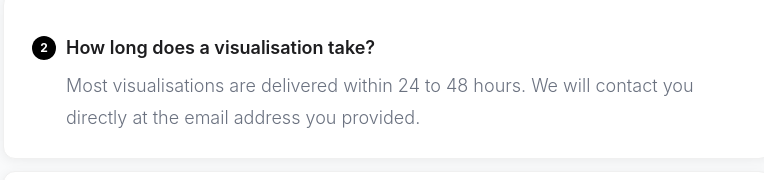
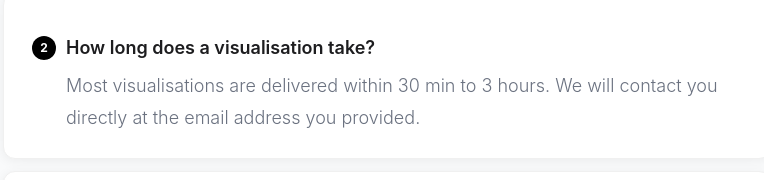
Before and after one commit to visualiserstudios1-rgb/Rim-Visualization, a React (Create React App) app: page / in a window 1280 px wide. Shown: the part 2990-3170 px from the top of the page, without its empty margins (253-1017 px from the left). Built offline with nearby package versions, Linux system fonts and the light colour scheme.

Commit message:
HomePage.js

```diff
--- a/src/pages/HomePage.js
+++ b/src/pages/HomePage.js
@@ -180,10 +180,10 @@ export function HomePage({ isMobile, isTablet, page, setPage, menuOpen, setMenuO
           <h2 style={{ fontSize: headingFontSize, fontWeight: '300', color: 'black', marginBottom: isMobile ? '24px' : '48px', textAlign: 'center' }}>Showcase Gallery</h2>
           <div style={{ display: 'grid', gridTemplateColumns: galleryColumns, gap: galleryGap }}>
             {[
-              { src: 'https://i.imgur.com/nsyAAcp.png', alt: 'Black rims' },
+              { src: 'https://i.imgur.com/uqinPfy.png', alt: 'Black rims' },
               { src: 'https://i.imgur.com/f2jT8fm.png', alt: 'Silver rims' },
               { src: 'https://i.imgur.com/fSkiCJy.png', alt: 'Chrome rims' },
-              { src: 'https://i.imgur.com/uqinPfy.png', alt: 'Performance wheels' },
+              { src: 'https://i.imgur.com/nsyAAcp.png', alt: 'Performance wheels' },
             ].map((img, i) => (
               <SkeletonImage key={i} src={img.src} alt={img.alt}
                 style={{ width: '100%', height: galleryImageHeight, objectFit: 'cover', borderRadius: '16px', boxShadow: '0 10px 30px rgba(0,0,0,0.1)', display: 'block' }} />
@@ -216,7 +216,7 @@ export function HomePage({ isMobile, isTablet, page, setPage, menuOpen, setMenuO
           <p style={{ fontSize: bodyFontSize, color: '#6b7280', fontWeight: '300', lineHeight: 1.8, marginBottom: '40px' }}>Have questions? We are here to help you every step of the way.</p>
           {[
             { q: 'How does Rim-Visualizer work?', a: 'Simply fill in your details, upload a photo of your rim and your vehicle, and submit. Our team will create a professional visualisation showing exactly how your chosen rims will look on your car.' },
-            { q: 'How long does a visualisation take?', a: 'Most visualisations are delivered within 24 to 48 hours. We will contact you directly at the email address you provided.' },
+            { q: 'How long does a visualisation take?', a: 'Most visualisations are delivered within 30 min to 3 hours. We will contact you directly at the email address you provided.' },
             { q: 'What image formats are accepted?', a: 'We accept JPG and PNG images only. Make sure your photos are clear and well lit for the best results.' },
             { q: 'What rim sizes do you support?', a: 'We currently support rim sizes from 17 to 23 inches.' },
             { q: 'Is there a cost for the visualisation?', a: 'Our visualisation service is priced at R49.99 per request.' },
```
